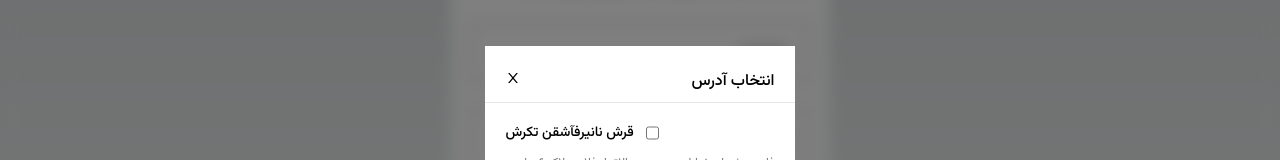
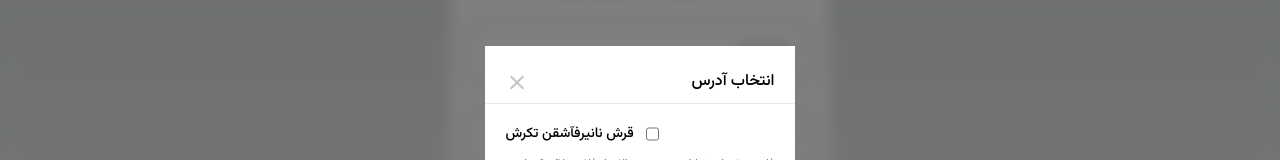
Before and after one commit to KamranDavar/bime-bazar, a Next.js app: page / in a window 1280 px wide. Both pictures are taken after typing "Sample", "Sample" into the empty fields and a click on the button "انتخاب از آدرس‌های من". Shown: the part 134-294 px from the top of the page. Built offline with nearby package versions, Linux system fonts and the light colour scheme.

Commit message:
structure: remove react-icons

```diff
--- a/package.json
+++ b/package.json
@@ -13,8 +13,7 @@
     "next": "14.0.2",
     "react": "^18",
     "react-dom": "^18",
-    "react-hook-form": "^7.48.2",
-    "react-icons": "^4.11.0"
+    "react-hook-form": "^7.48.2"
   },
   "devDependencies": {
     "@types/node": "^20",
--- a/src/app/page.tsx
+++ b/src/app/page.tsx
@@ -1,5 +1,4 @@
 import PersonalInfoForm from '@/components/PersonalInfoForm'
-import Modal from '@/components/modal'
 
 export default function Home() {
   return (
--- a/src/components/modal.tsx
+++ b/src/components/modal.tsx
@@ -1,6 +1,6 @@
 "use client";
 import { MouseEvent, useState } from "react";
-import { AiOutlineClose } from "react-icons/ai";
+import Close from "../../public/close.svg";
 
 function Modal() {
   const [isOpen, setIsOpen] = useState(false);
@@ -10,7 +10,7 @@ function Modal() {
     setIsOpen(!isOpen);
   };
 
-  const handleBlurClick = (e:  MouseEvent<HTMLDivElement>) => {
+  const handleBlurClick = (e: MouseEvent<HTMLDivElement>) => {
     const targetElement = e.target as HTMLElement;
     if (isOpen && targetElement.classList.contains("bg-blur")) {
       setIsOpen(false);
@@ -34,7 +34,9 @@ function Modal() {
           <section className="bg-white flex flex-col items-stretch min-w-full sm:min-w-fit  h-fit">
             <header className="items-center flex w-full flex-col mt-6 pb-2  rounded-t-lg px-5 border-b border-gray-200">
               <div className="flex justify-between gap-5 w-full">
-                <AiOutlineClose onClick={toggleModal} />
+                <button onClick={toggleModal}>
+                  <img src={Close.src} />
+                </button>
                 <h1 className="text-black text-right text-base font-medium leading-6 whitespace-nowrap mr-0">
                   انتخاب آدرس
                 </h1>
```
Also changed, not shown: public/close.svg (added), 1 other file (tests, documents, lock files or other folders).
